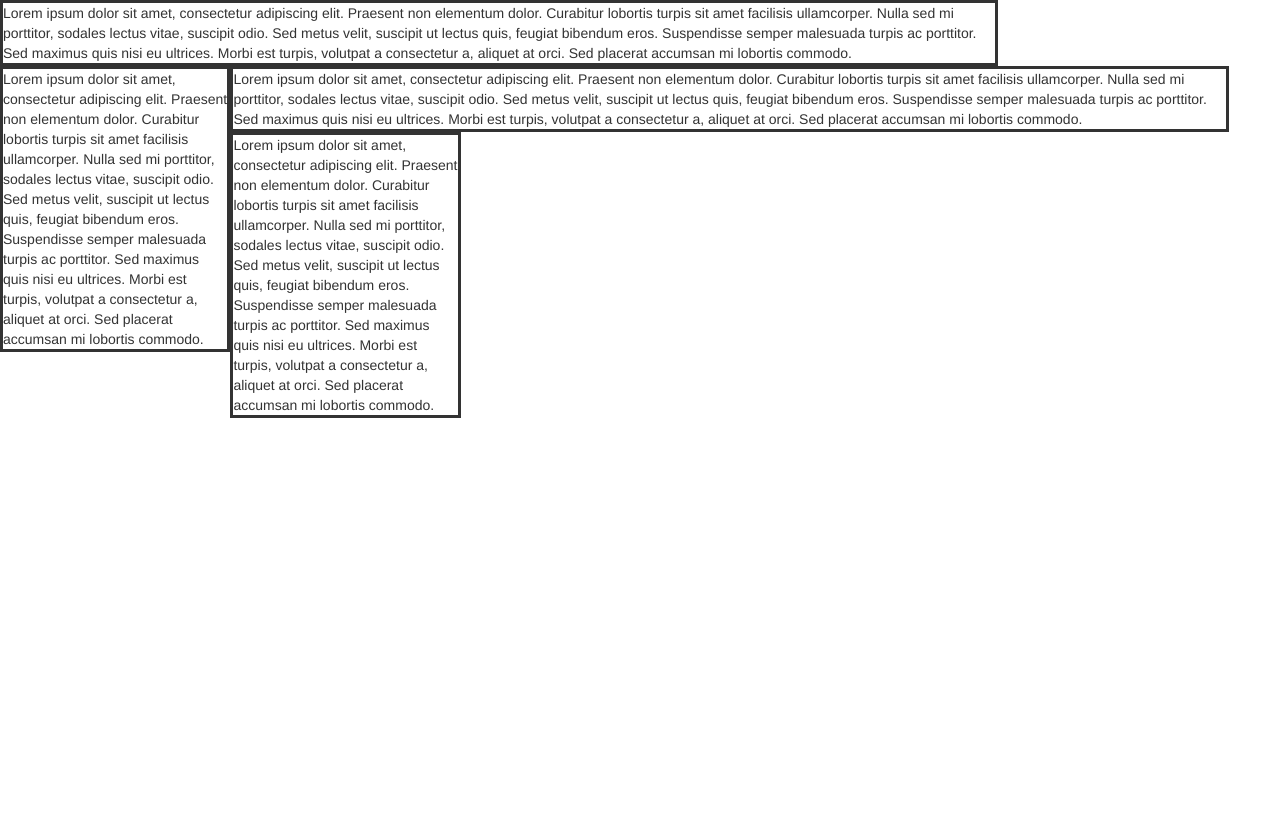
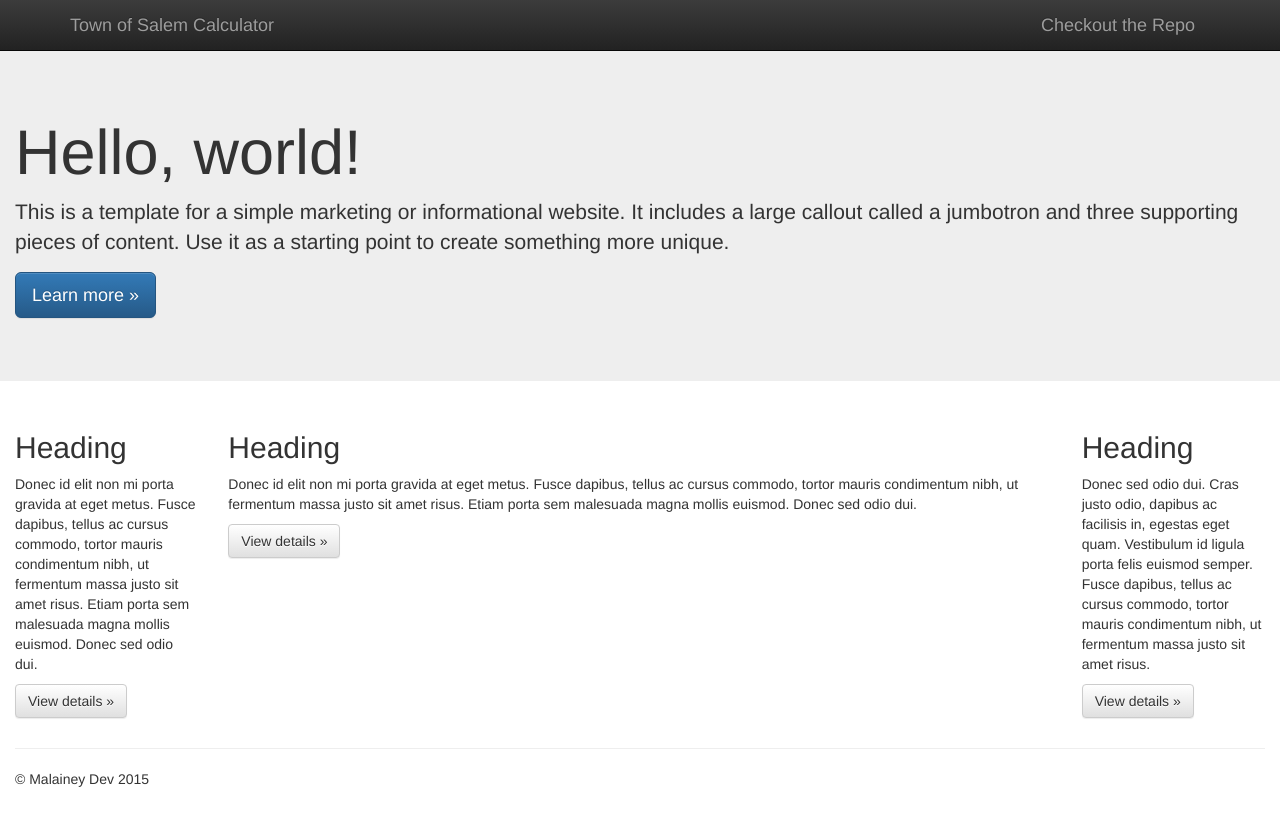
Before and after one commit to cujomalainey/tos-calculator, a plain HTML site: page index.html in a window 1280 px wide. Drawn offline with nearby package versions, Linux system fonts and the light colour scheme.

Commit message:
bootstrap import

```diff
--- a/index.html
+++ b/index.html
@@ -1,6 +1,12 @@
 <!DOCTYPE html>
-<html>
+<html lang="en">
   <head>
+    <meta charset="utf-8">
+    <meta http-equiv="X-UA-Compatible" content="IE=edge">
+    <meta name="viewport" content="width=device-width, initial-scale=1">
+    <!-- The above 3 meta tags *must* come first in the head; any other head content must come *after* these tags -->
+    <meta name="description" content="">
+    <meta name="author" content="">
     <link rel="stylesheet" type="text/css" href="style.css">
 	<!-- Latest compiled and minified CSS -->
 	<link rel="stylesheet" href="https://maxcdn.bootstrapcdn.com/bootstrap/3.3.5/css/bootstrap.min.css">
@@ -9,23 +15,58 @@
 	<link rel="stylesheet" href="https://maxcdn.bootstrapcdn.com/bootstrap/3.3.5/css/bootstrap-theme.min.css">
 
 	<!-- Latest compiled and minified JavaScript -->
+	<script src="https://ajax.googleapis.com/ajax/libs/jquery/1.11.3/jquery.min.js"></script>
 	<script src="https://maxcdn.bootstrapcdn.com/bootstrap/3.3.5/js/bootstrap.min.js"></script>
 <title>Town of Salem Calculator</title>
   </head>
+
   <body>
 
-<div id="legend" class="header center debug">
-	Lorem ipsum dolor sit amet, consectetur adipiscing elit. Praesent non elementum dolor. Curabitur lobortis turpis sit amet facilisis ullamcorper. Nulla sed mi porttitor, sodales lectus vitae, suscipit odio. Sed metus velit, suscipit ut lectus quis, feugiat bibendum eros. Suspendisse semper malesuada turpis ac porttitor. Sed maximus quis nisi eu ultrices. Morbi est turpis, volutpat a consectetur a, aliquet at orci. Sed placerat accumsan mi lobortis commodo.
+    <nav class="navbar navbar-inverse navbar-fixed-top">
+      <div class="container">
+        <div class="navbar-header">
+          <a class="navbar-brand" href="#">Town of Salem Calculator</a>
         </div>
-<div id="roles" class="floating sidebar debug">
-	Lorem ipsum dolor sit amet, consectetur adipiscing elit. Praesent non elementum dolor. Curabitur lobortis turpis sit amet facilisis ullamcorper. Nulla sed mi porttitor, sodales lectus vitae, suscipit odio. Sed metus velit, suscipit ut lectus quis, feugiat bibendum eros. Suspendisse semper malesuada turpis ac porttitor. Sed maximus quis nisi eu ultrices. Morbi est turpis, volutpat a consectetur a, aliquet at orci. Sed placerat accumsan mi lobortis commodo.
+        <div id="navbar" class="navbar-collapse collapse navbar-right">
+        	<a class="navbar-brand" href="https://github.com/cujomalainey/tos-calculator">Checkout the Repo</a>
+        </div><!--/.navbar-collapse -->
       </div>
-<div id="players" class="floating center debug">
-	Lorem ipsum dolor sit amet, consectetur adipiscing elit. Praesent non elementum dolor. Curabitur lobortis turpis sit amet facilisis ullamcorper. Nulla sed mi porttitor, sodales lectus vitae, suscipit odio. Sed metus velit, suscipit ut lectus quis, feugiat bibendum eros. Suspendisse semper malesuada turpis ac porttitor. Sed maximus quis nisi eu ultrices. Morbi est turpis, volutpat a consectetur a, aliquet at orci. Sed placerat accumsan mi lobortis commodo.
+    </nav>
+
+    <!-- Main jumbotron for a primary marketing message or call to action -->
+    <div class="jumbotron">
+      <div class="container-fluid">
+        <h1>Hello, world!</h1>
+        <p>This is a template for a simple marketing or informational website. It includes a large callout called a jumbotron and three supporting pieces of content. Use it as a starting point to create something more unique.</p>
+        <p><a class="btn btn-primary btn-lg" href="#" role="button">Learn more &raquo;</a></p>
       </div>
-<div id="known" class="floating sidebar debug">
-	Lorem ipsum dolor sit amet, consectetur adipiscing elit. Praesent non elementum dolor. Curabitur lobortis turpis sit amet facilisis ullamcorper. Nulla sed mi porttitor, sodales lectus vitae, suscipit odio. Sed metus velit, suscipit ut lectus quis, feugiat bibendum eros. Suspendisse semper malesuada turpis ac porttitor. Sed maximus quis nisi eu ultrices. Morbi est turpis, volutpat a consectetur a, aliquet at orci. Sed placerat accumsan mi lobortis commodo.
     </div>
 
+    <div class="container-fluid">
+      <!-- Example row of columns -->
+      <div class="row">
+        <div class="col-md-2">
+          <h2>Heading</h2>
+          <p>Donec id elit non mi porta gravida at eget metus. Fusce dapibus, tellus ac cursus commodo, tortor mauris condimentum nibh, ut fermentum massa justo sit amet risus. Etiam porta sem malesuada magna mollis euismod. Donec sed odio dui. </p>
+          <p><a class="btn btn-default" href="#" role="button">View details &raquo;</a></p>
+        </div>
+        <div class="col-md-8">
+          <h2>Heading</h2>
+          <p>Donec id elit non mi porta gravida at eget metus. Fusce dapibus, tellus ac cursus commodo, tortor mauris condimentum nibh, ut fermentum massa justo sit amet risus. Etiam porta sem malesuada magna mollis euismod. Donec sed odio dui. </p>
+          <p><a class="btn btn-default" href="#" role="button">View details &raquo;</a></p>
+       </div>
+        <div class="col-md-2">
+          <h2>Heading</h2>
+          <p>Donec sed odio dui. Cras justo odio, dapibus ac facilisis in, egestas eget quam. Vestibulum id ligula porta felis euismod semper. Fusce dapibus, tellus ac cursus commodo, tortor mauris condimentum nibh, ut fermentum massa justo sit amet risus.</p>
+          <p><a class="btn btn-default" href="#" role="button">View details &raquo;</a></p>
+        </div>
+      </div>
+
+      <hr>
+
+      <footer>
+        <p>&copy; Malainey Dev 2015</p>
+      </footer>
+    </div> <!-- /container -->
   </body>
 </html>
--- a/style.css
+++ b/style.css
@@ -1,21 +1,4 @@
-.floating {
-	float: left;
+body {
+  padding-top: 50px;
+  padding-bottom: 20px;
 }
-
-.sidebar {
-	height: 98%;
-	width: 18%;
-}
-
-.center {
-	width: 78%;
-}
-
-.header {
-	height: 18%;
-}
-
-.debug {
-	border-style: solid;
-    border-width: 1%;
-}
```
Lines whose indentation alone changed are shown as unchanged.
